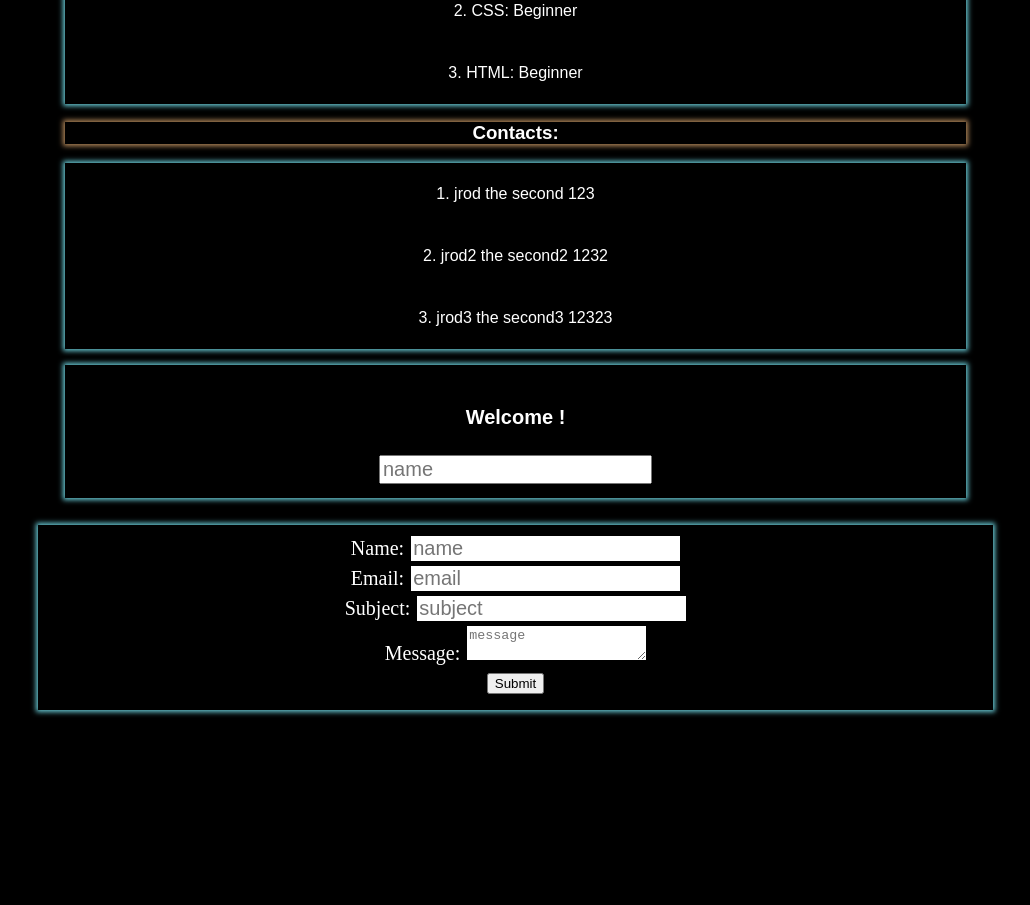
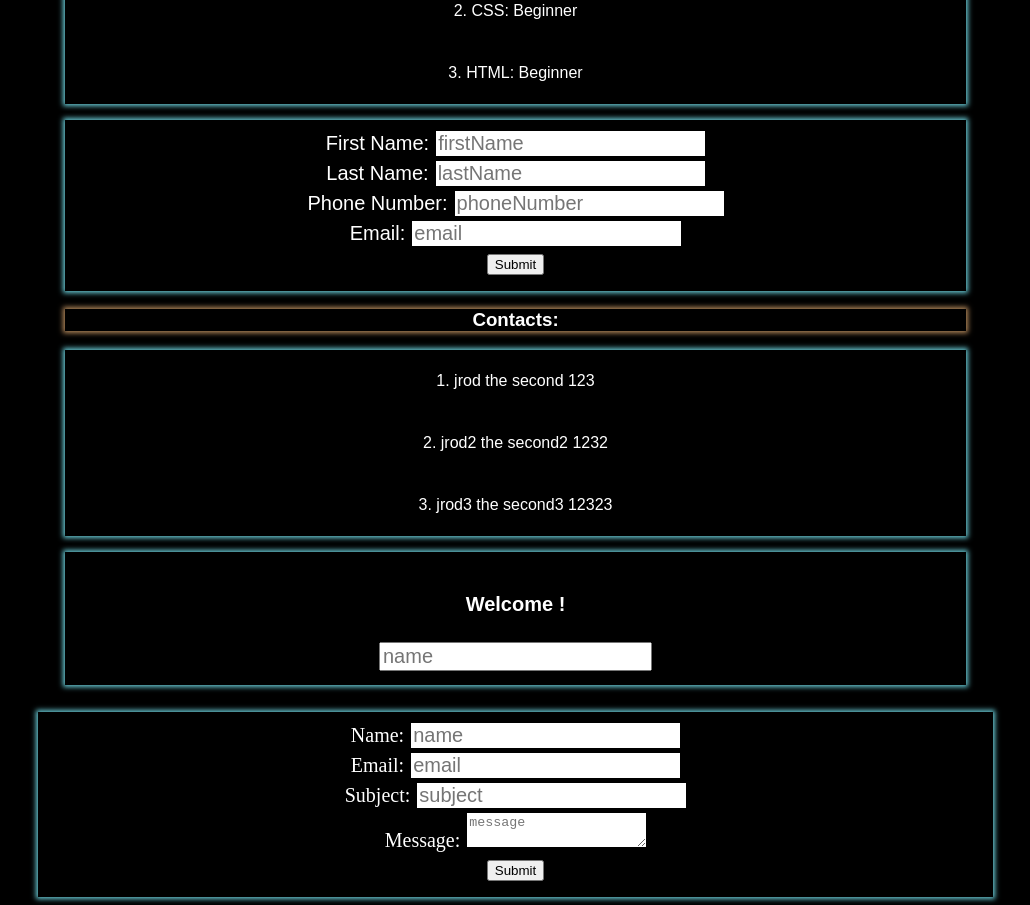
Before and after one commit to jrod4work/Angular, an Angular app in the folder second-app/: page / in a window 1280 px wide. Shown: the part 920-1825 px from the top of the page, without its empty margins (126-1156 px from the left). Before the commit the page ends 1638 px from the top, so only its background shows below. Built offline with nearby package versions, Linux system fonts and the light colour scheme.

Commit message:
add second form

```diff
--- /dev/null
+++ b/second-app/src/app/add-contacts/add-contacts.component.css
@@ -0,0 +1,45 @@
+form {
+    color:white;
+    font-size: 20px;
+    padding:11px;
+    box-shadow: 0px 0px 5px 2px rgb(103, 200, 211);
+    margin-left: 156px;
+    margin-right: 153px;
+}
+label {
+    margin-right: 7px;
+}
+input {
+    font-size: 20px;
+}
+
+form input {
+    outline-width: 0;
+    border-style: none;
+}
+
+form textarea {
+    outline-width: 0;
+    border-style: none;
+}
+
+form div {
+    margin-bottom: 5px;
+    text-align: center;
+}
+h3 {
+    text-align: center;
+}
+
+input.ng-invalid.ng-touched,
+textarea.ng-invalid.ng-touched {
+    border-top-style: none;
+    border-left-style: none;
+    border-right-style: none;
+    border-bottom: 2px solid red;
+}
+
+input.ng-valid.ng-touched,
+textarea.ng-valid.ng-touched {
+    border-bottom: 2px solid green;
+}
--- /dev/null
+++ b/second-app/src/app/add-contacts/add-contacts.component.html
@@ -0,0 +1,29 @@
+<!-- // id: number;
+// firstName: string;
+// lastName: string;
+// phoneNumber: number;
+// email: string; -->
+
+
+
+<form (ngSubmit)="onSubmit()">
+    <div>
+        <label for="firstName">First Name:</label>
+        <input type="text" placeholder="firstName" name="firstName" required [(ngModel)]="model.firstName">
+    </div>
+    <div>
+        <label for="lastName">Last Name:</label>
+        <input type="lastName" placeholder="lastName" name="lastName" email required [(ngModel)]="model.lastName">
+    </div>
+    <div>
+        <label for="phoneNumber">Phone Number:</label>
+        <input type="number" placeholder="phoneNumber" name="phoneNumber" required [(ngModel)]="model.phoneNumber">
+    </div>
+    <div>
+        <label for="email">Email:</label>
+        <input type="text" placeholder="email" name="email" required [(ngModel)]="model.email">
+    </div>
+    <div>
+        <button type="submit">Submit</button>
+    </div>
+</form>
--- /dev/null
+++ b/second-app/src/app/add-contacts/add-contacts.component.ts
@@ -0,0 +1,20 @@
+import { Component, OnInit } from '@angular/core';
+import { Pluscontact } from '../models/pluscontact';
+
+@Component({
+  selector: 'app-add-contacts',
+  templateUrl: './add-contacts.component.html',
+  styleUrls: ['./add-contacts.component.css']
+})
+export class AddContactsComponent implements OnInit {
+  model: Pluscontact = new Pluscontact();
+  constructor() { }
+
+  ngOnInit() {
+  }
+
+  onSubmit() {
+    console.log('Submit Successful: ', this.model);
+}
+
+}
--- a/second-app/src/app/app.component.html
+++ b/second-app/src/app/app.component.html
@@ -21,6 +21,7 @@
 </ul>
 
 <app-skills></app-skills>
+<app-add-contacts></app-add-contacts>
 <app-contacts></app-contacts>
 <app-greeting></app-greeting>
 </div>
--- a/second-app/src/app/app.module.ts
+++ b/second-app/src/app/app.module.ts
@@ -13,6 +13,7 @@ import { Contacts2Service } from './services/contacts2.service';
 import { ContactsComponent } from './contacts/contacts.component';
 import { GreetingComponent } from './greeting/greeting.component';
 import { ContactFormComponent } from './contact-form/contact-form.component';
+import { AddContactsComponent } from './add-contacts/add-contacts.component';
 
 
 @NgModule({
@@ -21,7 +22,8 @@ import { ContactFormComponent } from './contact-form/contact-form.component';
     SkillsComponent,
     ContactsComponent,
     GreetingComponent,
-    ContactFormComponent
+    ContactFormComponent,
+    AddContactsComponent
   ],
   imports: [
     BrowserModule, FormsModule
--- a/second-app/src/app/contacts/contacts.component.ts
+++ b/second-app/src/app/contacts/contacts.component.ts
@@ -16,7 +16,8 @@ export class ContactsComponent implements OnInit {
   constructor(private Contacts2Service: Contacts2Service) {this.dataService = this.Contacts2Service }
 
 
-  ngOnInit() {
-    this.contact4 = this.dataService.contact4;
+  ngOnInit(): void {
+    this.dataService.getContacts5().subscribe(contact4 => this.contact4 = contact4);
   }
+
 }
--- /dev/null
+++ b/second-app/src/app/models/pluscontact.ts
@@ -0,0 +1,12 @@
+export class Pluscontact {
+    firstName: string;
+    lastName: string;
+    phoneNumber: number;
+    email: string;
+}
+
+// id: number;
+// firstName: string;
+// lastName: string;
+// phoneNumber: number;
+// email: string;
--- a/second-app/src/app/services/contacts2.service.ts
+++ b/second-app/src/app/services/contacts2.service.ts
@@ -1,5 +1,7 @@
 import { Injectable } from '@angular/core';
 import { Contacts3 } from '../models/contact';
+import { Observable, of } from 'rxjs';
+
 
 @Injectable({
   providedIn: 'root'
@@ -28,5 +30,8 @@ export class Contacts2Service {
       email: 'jrod@woz.com3'
     }
   ];
-  constructor() { }
+  getContacts5 = (): Observable<Contacts3[]> => {
+    return of(this.contact4);
+};
+
 }
```
Also changed, not shown: 2 other files (tests, documents, lock files or other folders).
